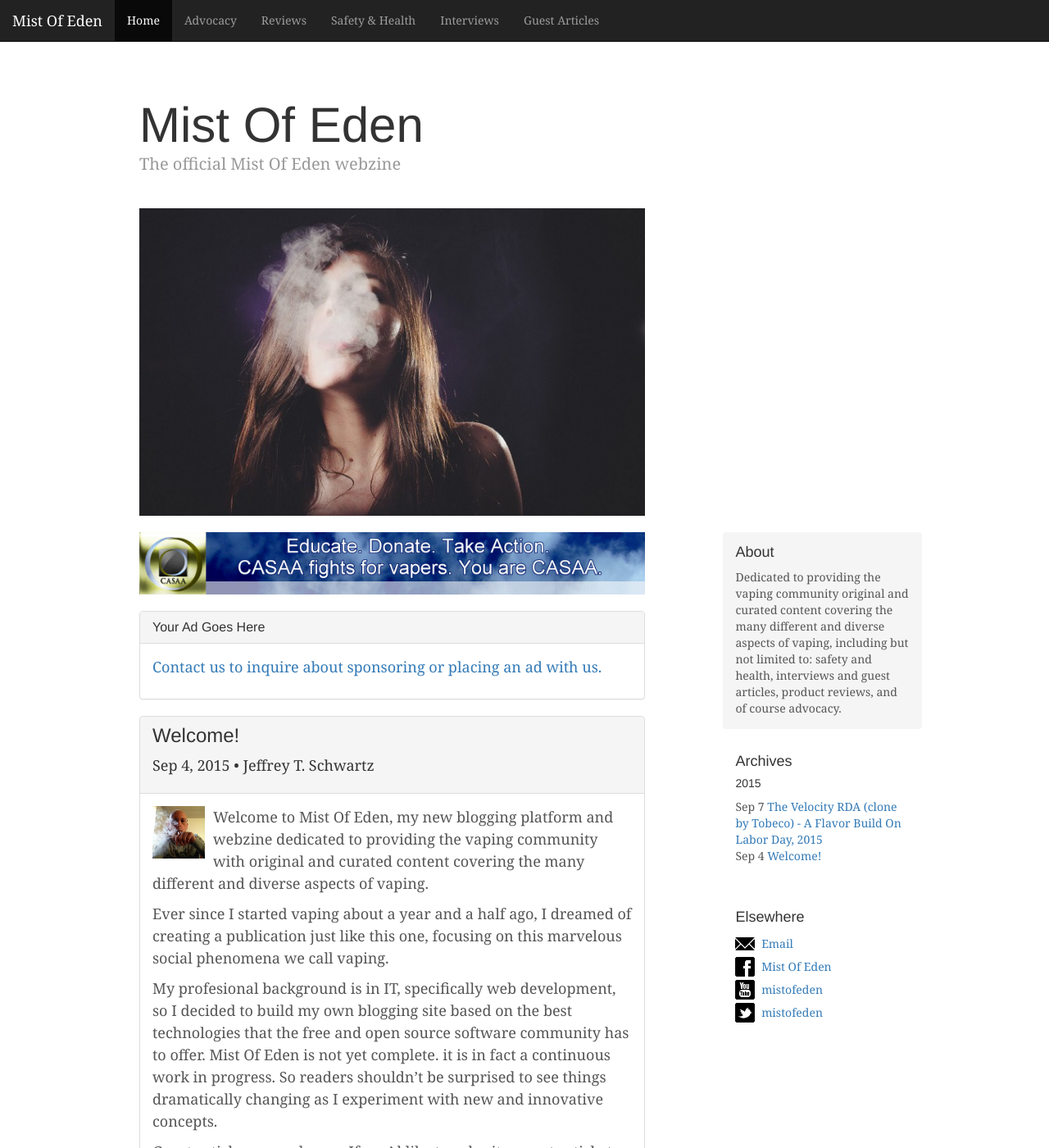
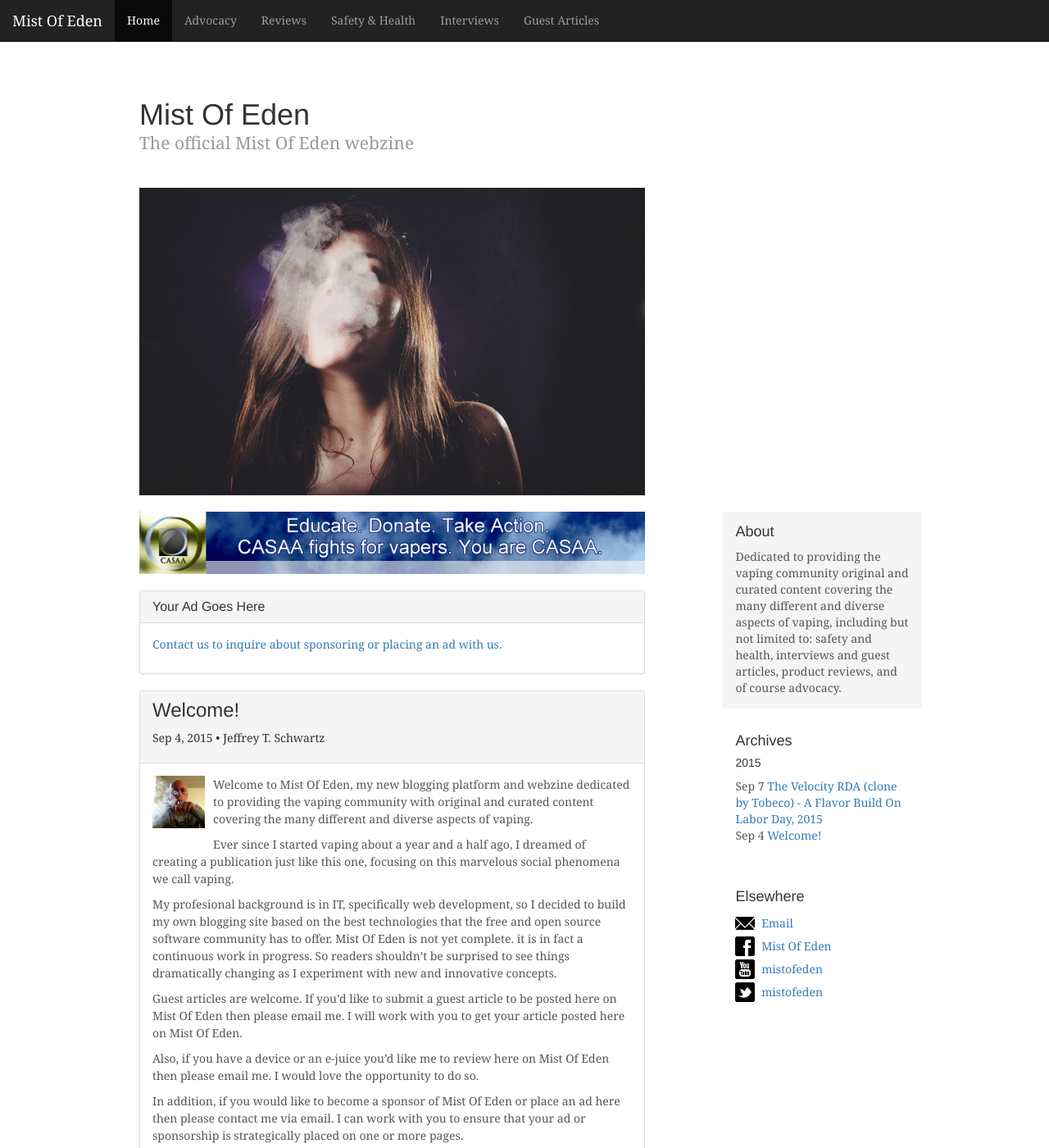
Before and after one commit to mistofeden/mistofeden.github.io, a Jekyll site: the page built from index.html, in a window 1280 px wide and 1400 px high. Shown: the whole window at 82% size. Built offline with Jekyll 4.4.1, drawn with Linux system fonts in a browser that asks for light colours.

Commit message:
Going with smaller font sizes.

```diff
--- a/_includes/header.html
+++ b/_includes/header.html
@@ -1,9 +1,6 @@
+{% if page.title == "Mist Of Eden" %}
 <div class="blog-header">
-    {% if page.title == "Mist Of Eden" %}
     <h1 class="blog-title">{{ site.title }}</h1>
     <p class="lead blog-description">{{ site.description }}</p>
-    {% else %}
-    <h1 class="blog-title">{{ page.title }}</h1>
-    <p class="post-meta">{{ page.date | date: "%b %-d, %Y" }}{% if page.author %} • {{ page.author }}{% endif %}{% if page.meta %} • {{ page.meta }}{% endif %}</p>
-    {% endif %}
 </div>
+{% endif %}
--- a/_sass/blog.scss
+++ b/_sass/blog.scss
@@ -88,11 +88,9 @@
 .blog-title {
   margin-top: 30px;
   margin-bottom: 0;
-  font-size: 60px;
   font-weight: normal;
 }
 .blog-description {
-  font-size: 20px;
   color: #999;
 }
 
@@ -102,7 +100,6 @@
  */
 
 .blog-main {
-  font-size: 18px;
   line-height: 1.5;
 }
 
@@ -145,13 +142,14 @@
 }
 .blog-post-title {
   margin-bottom: 5px;
-  font-size: 40px;
 }
 .blog-post-meta {
   margin-bottom: 20px;
   color: #999;
 }
 
+.blog-post-content {
+}
 
 /*
  * Footer
```
Also changed, not shown: _layouts/post.html (+5 -5 lines).
